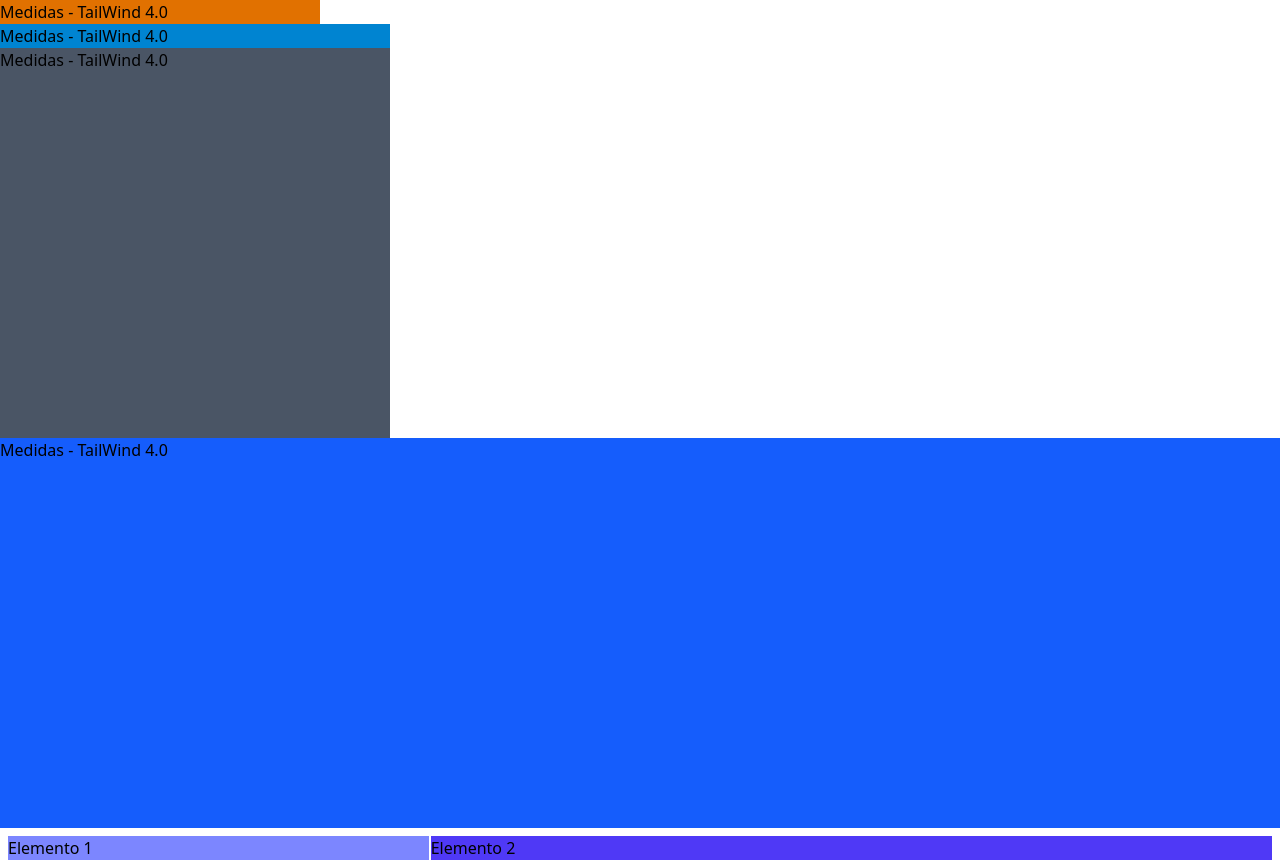
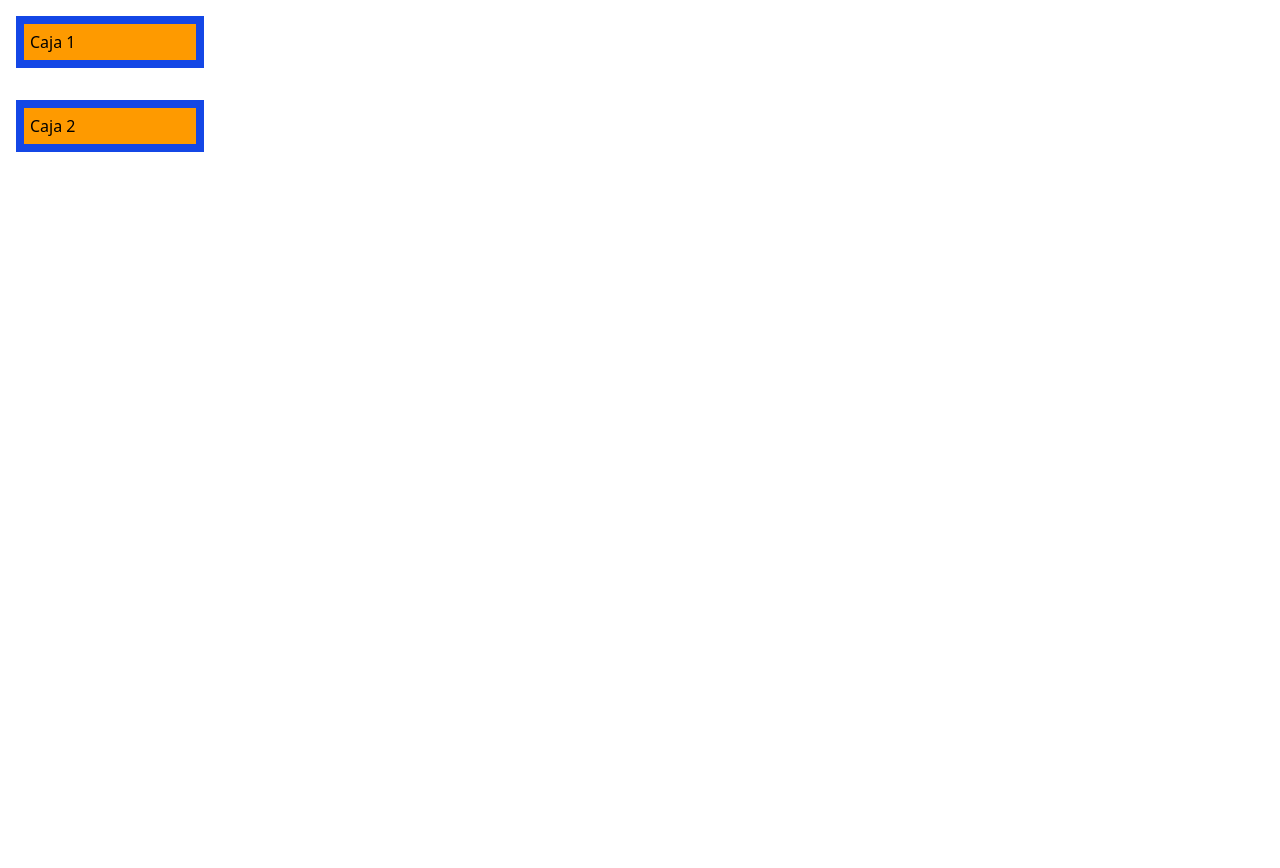
Before and after one commit to ChuchitaFuentes/DEVF_EXTENSION_FRONTEND_2025, a React (Vite) app in the folder 5_REACT_AVANZADO/EXTRAS/prueba_tailwind/: page / in a window 1280 px wide. After the commit the page ends 800 px from the top, so only its background shows below. Built offline with nearby package versions, Linux system fonts and the light colour scheme.

Commit message:
Box model

```diff
--- a/5_REACT_AVANZADO/EXTRAS/prueba_tailwind/src/App.jsx
+++ b/5_REACT_AVANZADO/EXTRAS/prueba_tailwind/src/App.jsx
@@ -7,16 +7,8 @@
 
   return (
     <>
-      {/* Ancho alto  */}
-      <div className='bg-amber-600 w-xs'>Medidas - TailWind 4.0</div> {/*Medidas preestablecidas */}
-      <div className='bg-sky-600 w-[390px]'>Medidas - TailWind 4.0</div> {/*Medidas personalizadas */}
-      <div className='bg-gray-600 size-[390px]'>Medidas - TailWind 4.0</div>{/* Medidas iguales para alto y ancho */}
-      <div className='bg-blue-600 h-card'>Medidas - TailWind 4.0</div>{/* Mediddas definidas por varible dentro del css */}
-      {/* Tamaño en fracciones dentro de un flex */}
-      <div className='flex gap-0.5 p-2'>
-        <div className='bg-indigo-400 w-1/3'>Elemento 1</div>
-        <div className='bg-indigo-600 w-2/3'>Elemento 2</div>
-      </div>
+      <p className='bg-amber-500 w-40 border-8 border-blue-700 p-1.5 m-4 box-content'>Caja 1</p>
+      <span className='bg-amber-500 w-40 border-8 border-blue-700 p-1.5 m-4 box-content inline-block'>Caja 2</span>
     </>
   )
 }
--- a/5_REACT_AVANZADO/EXTRAS/prueba_tailwind/src/index.css
+++ b/5_REACT_AVANZADO/EXTRAS/prueba_tailwind/src/index.css
@@ -1,5 +1,5 @@
 @import 'tailwindcss';
 
 @theme {
-    --spacing-card: 390px;
+
 }
```
